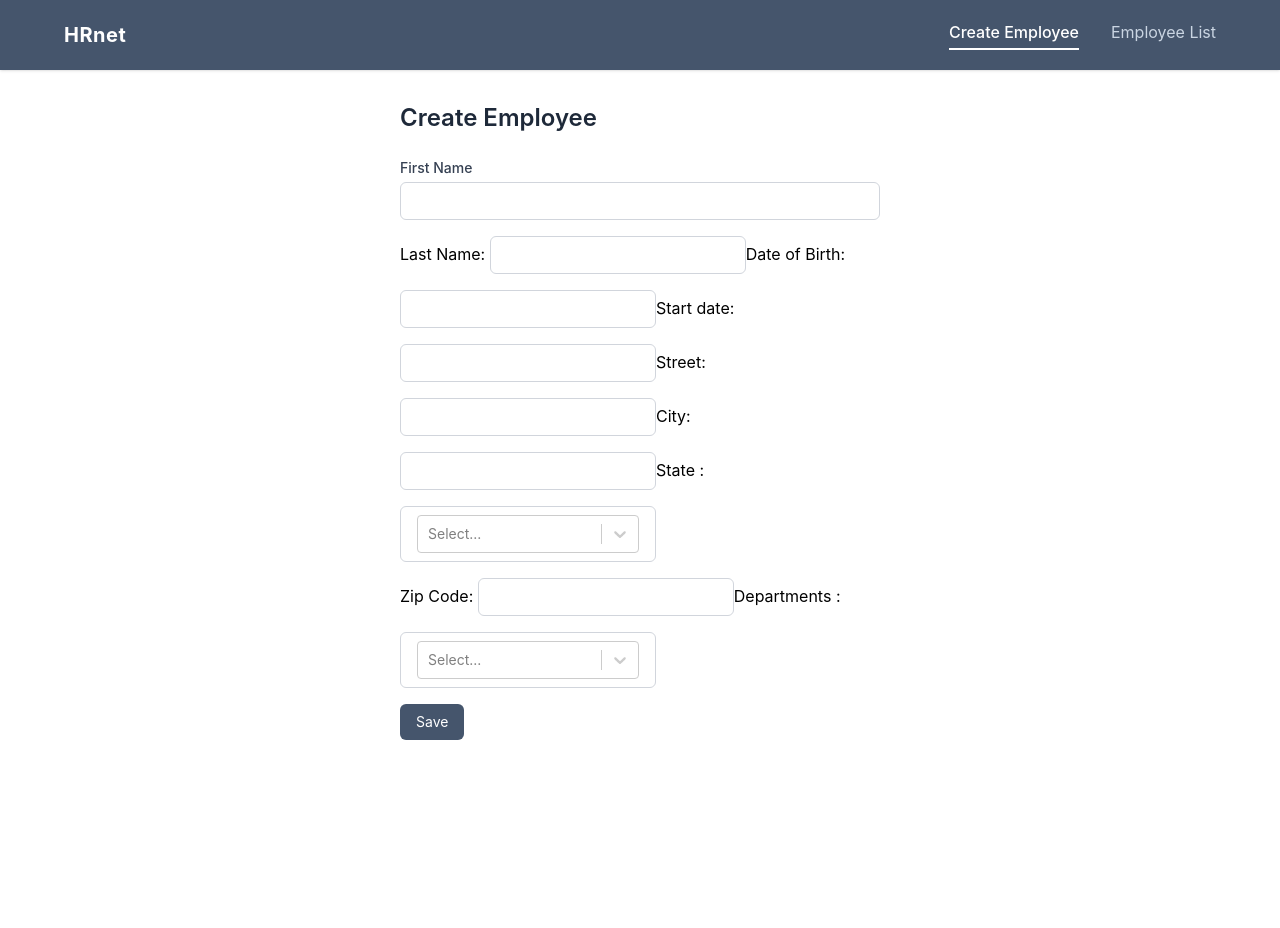
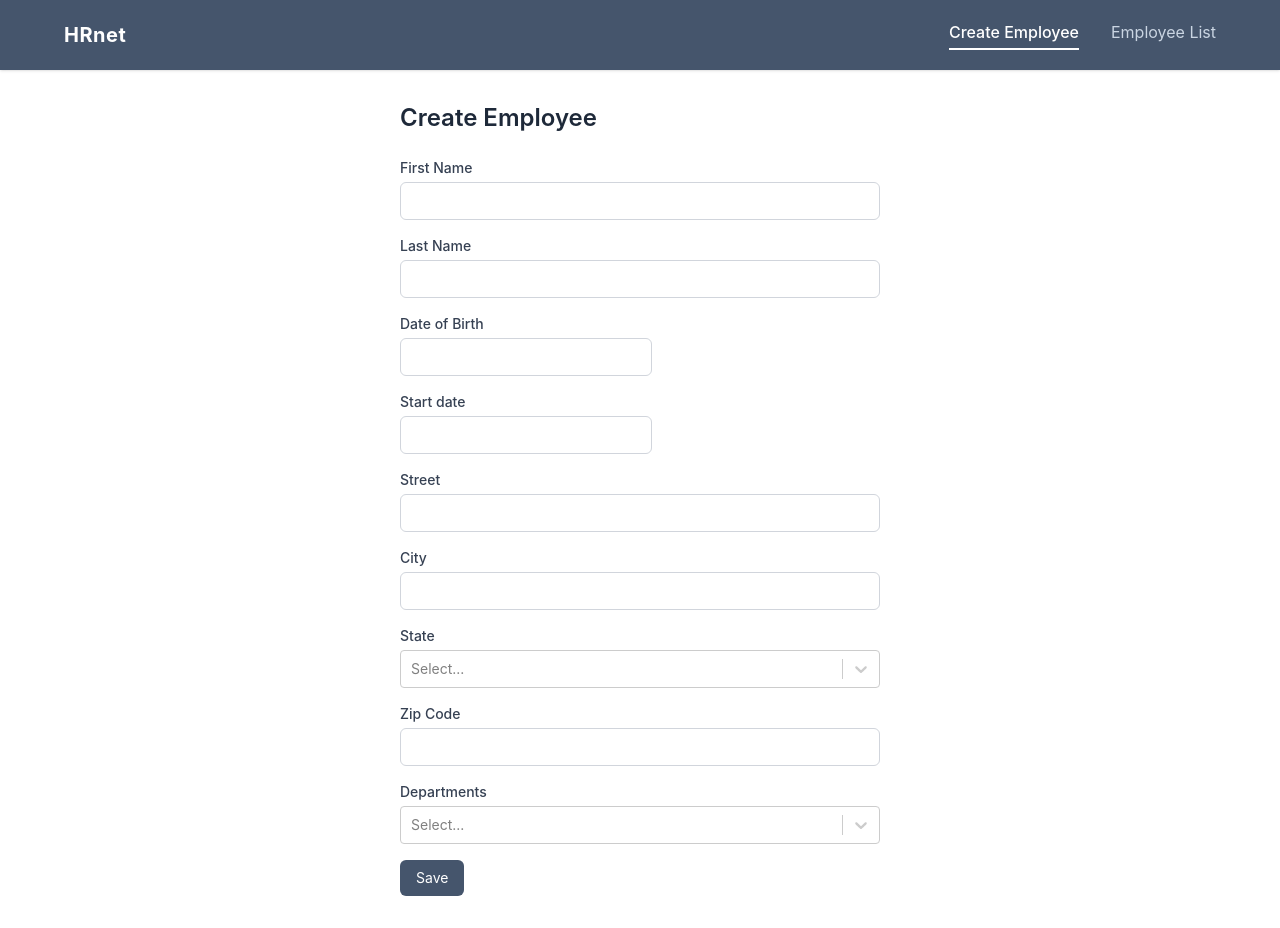
Before and after one commit to MTDev2024/hrnet-react, a React (Vite) app: page / in a window 1280 px wide. Before the commit the page ends 800 px from the top, so only its background shows below. Built offline with nearby package versions, Linux system fonts and the light colour scheme.

Commit message:
feat: style CreateEmployee form and Modal

```diff
--- a/src/components/Modal.css
+++ b/src/components/Modal.css
@@ -2,34 +2,38 @@
   position: fixed;
   top: 0;
   left: 0;
-  background-color: rgba(0, 0, 0, 0.5);
+  width: 100%;
+  height: 100%;
+  background-color: rgba(0, 0, 0, 0.4);
   display: flex;
   justify-content: center;
   align-items: center;
-  width: 100%;
-  height: 100%;
 }
 
 .modal-content {
   background-color: white;
-  border-radius: 15px;
-  padding: 10px;
-  min-width: 300px;
-  max-width: 90%;
+  border-radius: 8px;
+  padding: 2rem;
+  min-width: 320px;
+  max-width: 480px;
+  box-shadow: 0 4px 6px rgba(0, 0, 0, 0.1);
   display: flex;
   flex-direction: column;
-}
-
-.modal-title {
-  font-size: large;
-  color: black;
-  padding-bottom: 20px;
+  align-items: center;
+  text-align: center;
 }
 
 .modal-close {
-  background: white;
-  color: #000;
+  margin-top: 1.5rem;
+  padding: 8px 16px;
+  background-color: #475569;
+  color: white;
+  border: none;
+  border-radius: 6px;
+  font-size: 0.875rem;
   cursor: pointer;
-  margin-top: 20px;
-  padding: 10px;
 }
+
+.modal-close:hover {
+  background-color: #334155;
+}
--- a/src/pages/CreateEmployee.jsx
+++ b/src/pages/CreateEmployee.jsx
@@ -44,6 +44,7 @@ function CreateEmployee() {
       <h1 className="text-2xl font-semibold text-gray-800 mb-6">
         Create Employee
       </h1>
+
       <div className="flex flex-col mb-4">
         <label className="text-sm font-medium text-gray-700 mb-1">
           First Name
@@ -55,73 +56,89 @@ function CreateEmployee() {
           className="px-4 py-2 border border-gray-300 rounded-md text-sm focus:outline-none focus:ring-2 focus:ring-slate-400"
         />
       </div>
-      <label>
-        Last Name:{" "}
+
+      <div className="flex flex-col mb-4">
+        <label className="text-sm font-medium text-gray-700 mb-1">
+          Last Name
+        </label>
         <input
           name="lastName"
           value={formData.lastName}
           onChange={handleChange}
-          className="mb-4 px-4 py-2 border border-gray-300 rounded-md w-64 text-sm focus:outline-none focus:ring-2 focus:ring-slate-400 placeholder-gray-500"
+          className="px-4 py-2 border border-gray-300 rounded-md text-sm focus:outline-none focus:ring-2 focus:ring-slate-400"
         />
-      </label>
-      <label>
-        Date of Birth:{" "}
+      </div>
+
+      <div className="flex flex-col mb-4">
+        <label className="text-sm font-medium text-gray-700 mb-1">
+          Date of Birth
+        </label>
         <DatePicker
           selected={formData.dateOfBirth}
           onChange={(date) => setFormData({ ...formData, dateOfBirth: date })}
-          className="mb-4 px-4 py-2 border border-gray-300 rounded-md w-64 text-sm focus:outline-none focus:ring-2 focus:ring-slate-400 placeholder-gray-500"
+          className="px-4 py-2 border border-gray-300 rounded-md text-sm focus:outline-none focus:ring-2 focus:ring-slate-400"
         />
-      </label>
-      <label>
-        Start date:{" "}
+      </div>
+
+      <div className="flex flex-col mb-4">
+        <label className="text-sm font-medium text-gray-700 mb-1">
+          Start date
+        </label>
         <DatePicker
           selected={formData.startDate}
           onChange={(date) => setFormData({ ...formData, startDate: date })}
-          className="mb-4 px-4 py-2 border border-gray-300 rounded-md w-64 text-sm focus:outline-none focus:ring-2 focus:ring-slate-400 placeholder-gray-500"
+          className="px-4 py-2 border border-gray-300 rounded-md text-sm focus:outline-none focus:ring-2 focus:ring-slate-400"
         />
-      </label>
-      <label>
-        Street:{" "}
+      </div>
+
+      <div className="flex flex-col mb-4">
+        <label className="text-sm font-medium text-gray-700 mb-1">Street</label>
         <input
           name="street"
           value={formData.street}
           onChange={handleChange}
-          className="mb-4 px-4 py-2 border border-gray-300 rounded-md w-64 text-sm focus:outline-none focus:ring-2 focus:ring-slate-400 placeholder-gray-500"
+          className="px-4 py-2 border border-gray-300 rounded-md text-sm focus:outline-none focus:ring-2 focus:ring-slate-400"
         />
-      </label>
-      <label>
-        City:{" "}
+      </div>
+
+      <div className="flex flex-col mb-4">
+        <label className="text-sm font-medium text-gray-700 mb-1">City</label>
         <input
           name="city"
           value={formData.city}
           onChange={handleChange}
-          className="mb-4 px-4 py-2 border border-gray-300 rounded-md w-64 text-sm focus:outline-none focus:ring-2 focus:ring-slate-400 placeholder-gray-500"
+          className="px-4 py-2 border border-gray-300 rounded-md text-sm focus:outline-none focus:ring-2 focus:ring-slate-400"
         />
-      </label>
+      </div>
 
-      <label>
-        State :{" "}
+      <div className="flex flex-col mb-4">
+        <label className="text-sm font-medium text-gray-700 mb-1">State</label>
         <Select
           options={states}
           value={states.find((s) => s.value === formData.state) || null}
           onChange={(selected) =>
             setFormData({ ...formData, state: selected.value })
           }
-          className="mb-4 px-4 py-2 border border-gray-300 rounded-md w-64 text-sm focus:outline-none focus:ring-2 focus:ring-slate-400 placeholder-gray-500"
+          className="text-sm"
         />
-      </label>
+      </div>
 
-      <label>
-        Zip Code:{" "}
+      <div className="flex flex-col mb-4">
+        <label className="text-sm font-medium text-gray-700 mb-1">
+          Zip Code
+        </label>
         <input
           name="zipCode"
           value={formData.zipCode}
           onChange={handleChange}
-          className="mb-4 px-4 py-2 border border-gray-300 rounded-md w-64 text-sm focus:outline-none focus:ring-2 focus:ring-slate-400 placeholder-gray-500"
+          className="px-4 py-2 border border-gray-300 rounded-md text-sm focus:outline-none focus:ring-2 focus:ring-slate-400"
         />
-      </label>
-      <label>
-        Departments :{" "}
+      </div>
+
+      <div className="flex flex-col mb-4">
+        <label className="text-sm font-medium text-gray-700 mb-1">
+          Departments
+        </label>
         <Select
           options={departments}
           value={
@@ -130,9 +147,10 @@ function CreateEmployee() {
           onChange={(selected) =>
             setFormData({ ...formData, department: selected.value })
           }
-          className="mb-4 px-4 py-2 border border-gray-300 rounded-md w-64 text-sm focus:outline-none focus:ring-2 focus:ring-slate-400 placeholder-gray-500"
+          className="text-sm"
         />
-      </label>
+      </div>
+
       <div className="flex items-center gap-4 mt-4">
         <button
           type="submit"
@@ -150,7 +168,7 @@ function CreateEmployee() {
           navigate("/employee-list");
         }}
       >
-        Employee Created!
+        Employee Created !
       </Modal>
     </div>
   );
```
